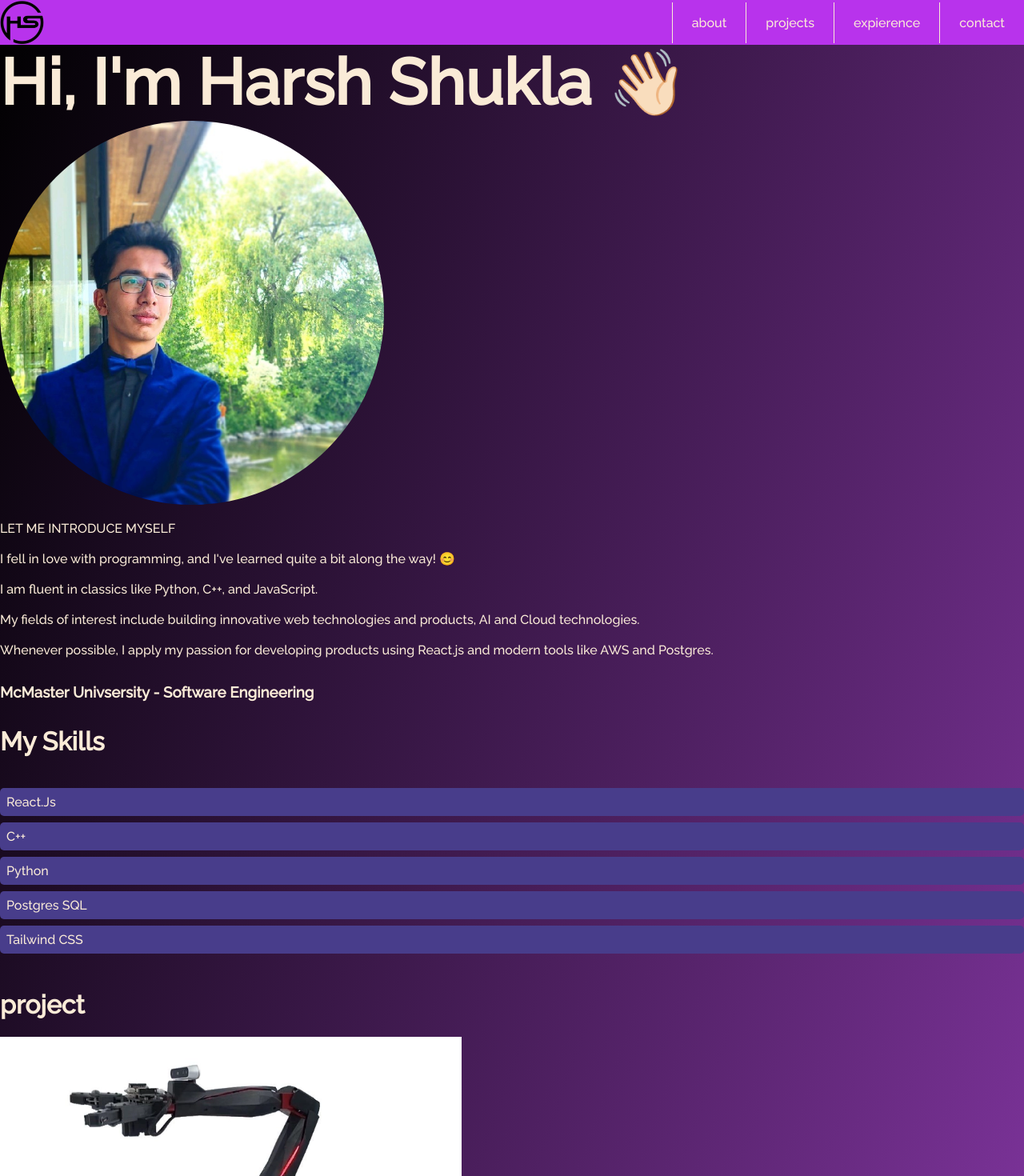
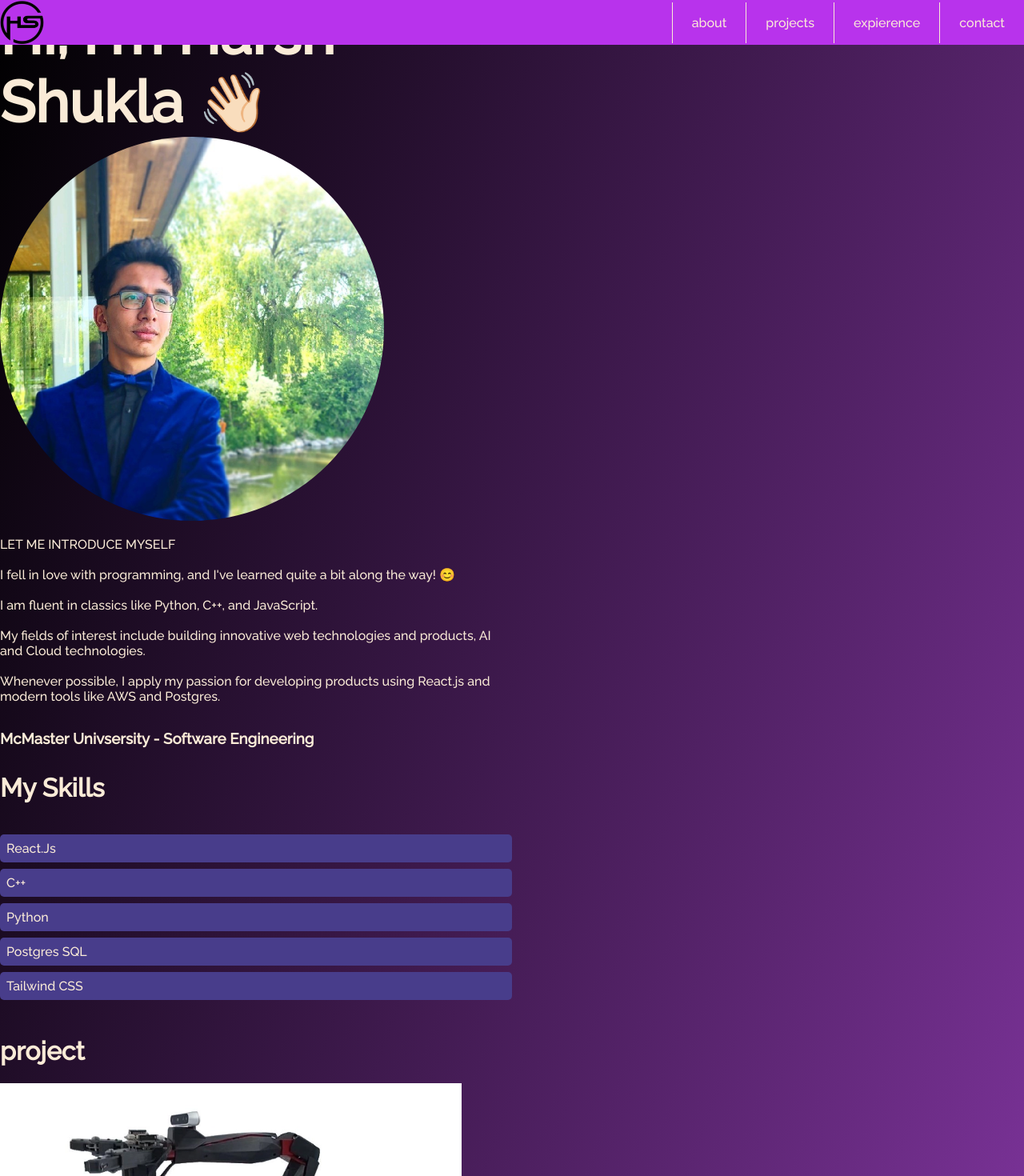
Before and after one commit to Harsh-Is-Coding/portfolio, a React (Create React App) app: page / in a window 1280 px wide. Shown: the top 1470 px of the page at 80% size. Built offline with nearby package versions, Linux system fonts and the light colour scheme.

Commit message:
about section update

```diff
--- a/src/index.css
+++ b/src/index.css
@@ -16,7 +16,7 @@ body {
   margin: 0;
   padding: 0;
   background: #b833ec;
-  box-shadow: inset #000000;
+
   opacity: 0.7; /* Set default opacity */
   position: fixed;
   top: 0;
@@ -70,7 +70,10 @@ body {
   align-items: center;
   width: 100%;
   margin: 0 auto;
+  display: inline;
 }
+
+
  .meImage {
   width: 60vh;
   height: 60vh;
@@ -78,14 +81,17 @@ body {
   object-fit: cover;
   justify-self: flex-end;
  }
-
+.aboutHead{
+  width: 50%;
+}
  .aboutContent{
   display: flex;
   flex-direction: column;
+  width: 50%;
  }
 
  .name{
-  font-size: 10vh;
+  font-size: 9vh;
   margin: 0;
  }
 
```
